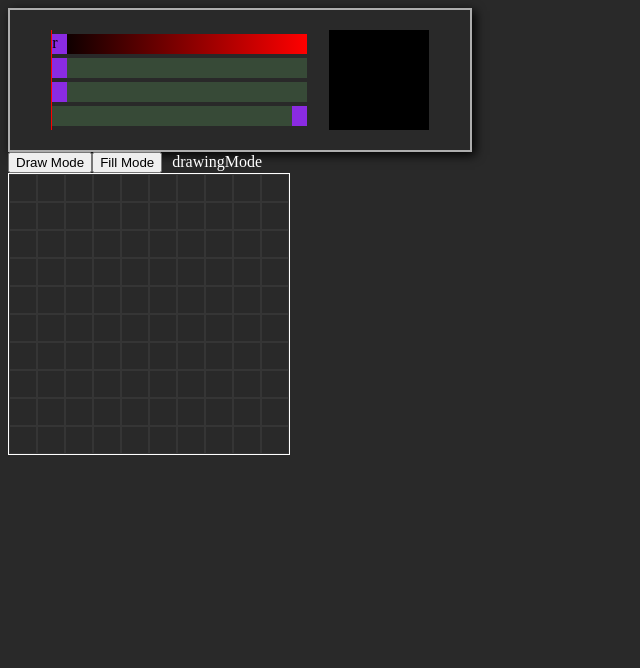
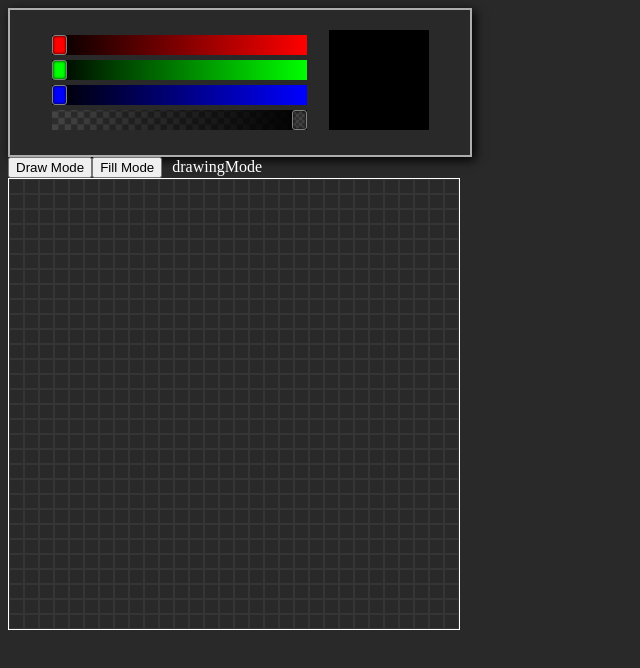
Before and after one commit to kbetker/mycodepen, a React (Create React App) app: page / in a window 1280 px wide. Shown: the top 668 px of the page, without its empty margins (0-640 px from the left). Built offline with nearby package versions, Linux system fonts and the light colour scheme.

Commit message:
color slider styled okay. it's working well with the canvas so far. one bug I can't seem to recreate.....

```diff
--- a/src/components/Colors/Colors.css
+++ b/src/components/Colors/Colors.css
@@ -30,26 +30,27 @@
 .slidersContainer{
     display: flex;
     flex-direction: column;
-    /* height: 420px; */
-    justify-content: space-evenly;
-    /* width: 255px; */
-    /* height: 300px; */
-    /* background-color: red; */
+    border-top: 5px solid rgb(41, 41, 41);
+    background-size: 15%;
 }
+
 .nameThisBetter{
     display: flex;
 }
+
 .leftMarker{
     width: 1px;
     height: 100%;
-    background-color: red;
+    /* background-color: red; */
 }
 
 .slider{
     width: 255px;
     height: 20px;
+    /* border-top: 3px solid black; */
+    border-bottom: 5px solid rgb(41, 41, 41);
     position: relative;
-    background-color: rgba(74, 119, 74, 0.418);
+    /* background-color: rgba(74, 119, 74, 0.418); */
 }
 .theColorContainer{
     width: 100px;
@@ -78,11 +79,27 @@
 .knob{
     height: 20px;
     width: 15px;
-    background-color: blueviolet;
-    cursor:grab;
+    /* background-color: blueviolet; */
+    cursor:move;
     position: absolute;
+    border: solid 1px grey;
+    box-sizing: border-box;
+    box-shadow: 0 0 3px black inset;
+    border-radius: 3px;
 }
 .knob:active{
     cursor: grabbing;
+}
 
+.Red{
+    background-color: rgb(255, 0, 0);
 }
+.Green{
+    background-color: rgb(0, 255, 0);
+}
+.Blue{
+    background-color: rgb(0, 0, 255);
+}
+.Alpha{
+    background-size: cover;
+}
--- a/src/components/Colors/Colors.js
+++ b/src/components/Colors/Colors.js
@@ -29,7 +29,12 @@ function Colors() {
       function stopDrag() {
             document.onmouseup = null; // stop moving when mouse button is released:
             document.onmousemove = null;
+
       }
+
+      // useEffect(()=>{
+      //       dispatch(dispatchSelectedColor(`rgba(${red}, ${green}, ${blue}, ${alpha})`))
+      // },[stopDrag])
 
 
       useEffect(() => {
@@ -94,21 +99,25 @@ function Colors() {
 
                   <div className="nameThisBetter">
                         <div className="leftMarker" ref={leftMarker}></div>
-                        <div className="slidersContainer">
-                              <div className="slider Red" style={{backgroundImage: `linear-gradient(to right, rgba(0, ${green}, ${blue}, ${alpha}), rgba(255, ${green}, ${blue}, ${alpha}))`}} >
-                                    <div className="knob Red" ref={knobRed} id="red" draggable="true">r</div>
+                        <div className="slidersContainer" style={{backgroundImage: `url(${transparent})`}} onMouseLeave={()=>  dispatch(dispatchSelectedColor(`rgba(${red}, ${green}, ${blue}, ${alpha})`))}>
+                              <div className="slider"
+                                    style={{backgroundImage: `linear-gradient(to right, rgba(0, ${green}, ${blue}, ${alpha}), rgba(255, ${green}, ${blue}, ${alpha}))`}} >
+                                    <div className="knob Red" ref={knobRed} id="red" draggable="true"></div>
                               </div>
 
-                              <div className="slider Green">
+                              <div className="slider"
+                                    style={{backgroundImage: `linear-gradient(to right, rgba(${red}, 0, ${blue}, ${alpha}), rgba(${red}, 255, ${blue}, ${alpha}))`}}>
                                     <div className="knob Green" ref={knobGreen} id="green" draggable="true"></div>
                               </div>
 
-                              <div className="slider Blue">
+                              <div className="slider"
+                                    style={{backgroundImage: `linear-gradient(to right, rgba(${red}, ${green}, 0, ${alpha}), rgba(${red}, ${green}, 255, ${alpha}))`}}>
                                     <div className="knob Blue" ref={knobBlue} id="blue" draggable="true"></div>
                               </div>
 
-                              <div className="slider Alpha">
-                                    <div className="knob Alpha" ref={knobAlpha} id="alpha" draggable="true" style={{left: "240px"}}></div>
+                              <div className="slider"
+                                    style={{backgroundImage: `linear-gradient(to right, rgba(${red}, ${green}, ${blue}, 0), rgba(${red}, ${green}, ${blue}, 1))`}}>
+                                    <div className="knob Alpha" ref={knobAlpha} id="alpha" draggable="true" style={{left: "240px", backgroundImage: `url(${transparent})`}}></div>
                               </div>
                         </div>
 
--- a/src/components/PixelCanvas/PixelCanvas.js
+++ b/src/components/PixelCanvas/PixelCanvas.js
@@ -10,9 +10,9 @@ function PixelCanvas() {
     const [colorArray, setColorArray] = useState([])
     const [editMode, setEditMode] = useState("drawingMode")
     const arrayBg = "rgba(0, 0, 0, 0)"
-    const pixel = 28
-    const rows = 10
-    const columns = 10
+    const pixel = 15
+    const rows = 30
+    const columns = 30
 
     //initializes empty array
     const initArray = () => {
@@ -31,14 +31,13 @@ function PixelCanvas() {
 
     // fill function helper
     function fillColorRecurs(row, column, currBgColor, newArr){
+        if(
+            row === null
+            || column === null
+            || newArr[row][column] !== currBgColor
+            || selectedColor === currBgColor
+            ) return newArr;
 
-        if(row !== null && column !== null){
-            console.log( newArr[row][column],currBgColor, "In Fill Recurs")
-
-        }
-
-
-        if(row === null || column === null || newArr[row][column] !== currBgColor) return newArr;
         newArr[row][column] = selectedColor
         let up = row - 1 >= 0 ? row - 1 : null
         let down = row + 1 < newArr.length ? row + 1 : null
@@ -72,16 +71,15 @@ function PixelCanvas() {
         }
         newArr[row][column] = selectedColor
         setColorArray(newArr)
-        // console.log(colorArray)
     }
 
 
 
-    //sets mousedown status - allows for continuous drawing
-    // useEffect(() => {
-    //     document.addEventListener("mousedown", (e) => { isMouseDown.current = true })
-    //     document.addEventListener("mouseup", (e) => { isMouseDown.current = false })
-    // }, [isMouseDown])
+    // sets mousedown status - allows for continuous drawing
+    useEffect(() => {
+        document.addEventListener("mousedown", (e) => { isMouseDown.current = true })
+        document.addEventListener("mouseup", (e) => { isMouseDown.current = false })
+    }, [isMouseDown])
 
 
     return (
```
